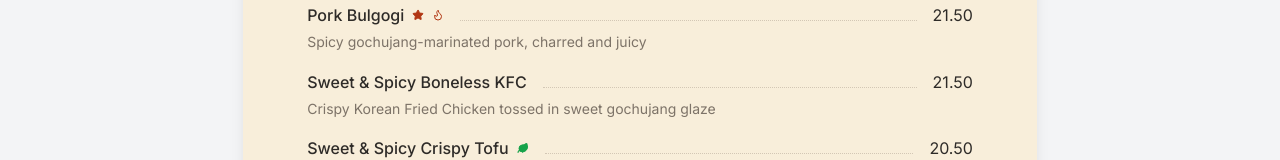
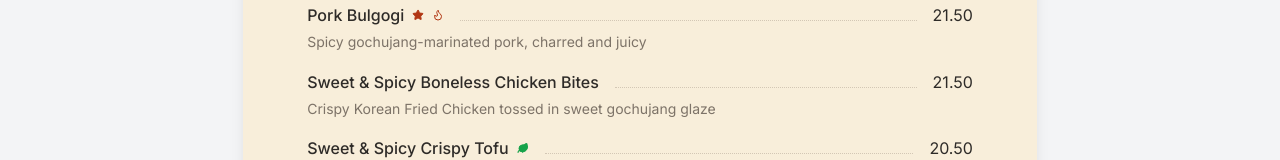
Before and after one commit to tnyprk/eat-olchi, a React (Vite) app: page /menu in a window 1280 px wide. Shown: the part 468-628 px from the top of the page. Built offline with nearby package versions, Linux system fonts and the light colour scheme.

Commit message:
Update kfc to chicken bites

```diff
--- a/src/data/menuData.js
+++ b/src/data/menuData.js
@@ -17,7 +17,7 @@ export const menuData = {
       isSpicy: true
     },
     {
-      name: "Sweet & Spicy Boneless KFC",
+      name: "Sweet & Spicy Boneless Chicken Bites",
       price: "21.50",
       description: "Crispy Korean Fried Chicken tossed in sweet gochujang glaze",
       isRecommended: false,
```
